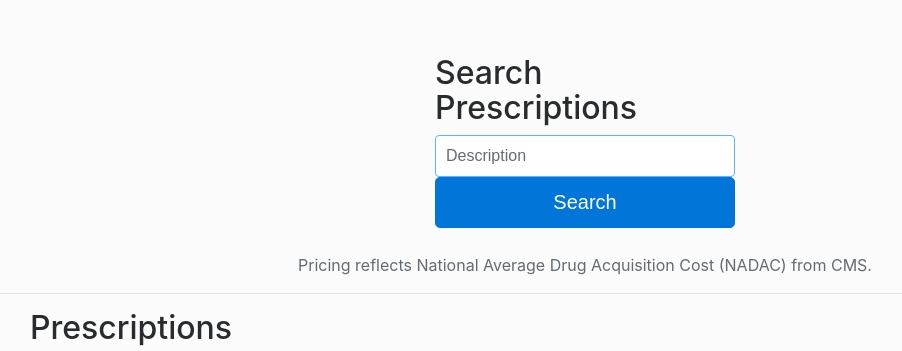
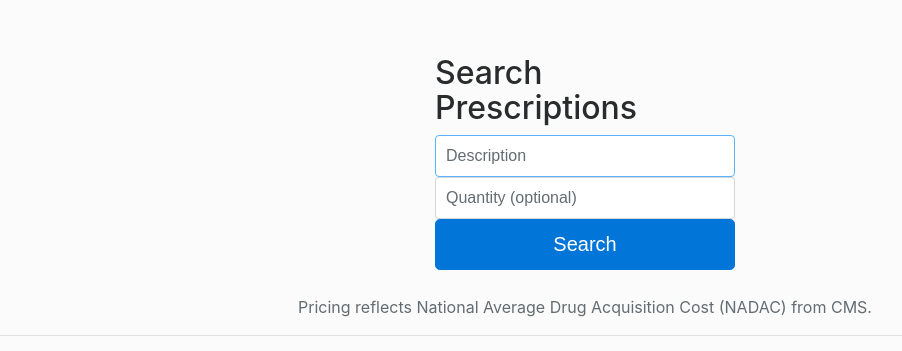
Before and after one commit to DEV3L/meda-sync-search, a Flask app: template templates/prescriptions.jinja in a window 1280 px wide. Shown: the top 351 px of the page, without its empty margins (55-957 px from the left). Run offline with Flask 2, Linux system fonts and the light colour scheme; the template is opened without the code that fills it, so the values that code supplies are empty; some libraries are stand-ins or nearby versions.

Commit message:
Add quantity to prescription search

```diff
--- a/server.py
+++ b/server.py
@@ -30,14 +30,13 @@ def equipment():
     return jsonify(search_response)
 
 
-
 @app.route('/search', methods=['GET', 'POST'])
 def search():
     search_response = _search('search_prescription')
     return _render_template('prescriptions.jinja', search_response)
 
 
-@app.route('/search_prescription', methods=['GET', 'POST'])
+@app.route('/search_prescriptions', methods=['GET', 'POST'])
 def search_prescription():
     search_response = _search('search_prescription')
     return _render_template('prescriptions.jinja', search_response)
@@ -48,25 +47,22 @@ def search_equipment():
     return _render_template('equipment.jinja', search_response)
 
 
-@app.route('/search_description', methods=['GET', 'POST'])
-def search_description():
-    search_response = _search('search_description', include_fuzzy=False)
-    return _render_template('prescriptions.jinja', search_response)
-
-
 def _search(form_name, *, include_fuzzy=True, is_equipment=False):
     args = request.get_json() or request.values
+
     search_str = args.get('search', '')
-    prescriptions_response = search_items(search_str, form_name,
+    quantity_str = args.get('quantity', '')
+
+    prescriptions_response = search_items(search_str, quantity_str, form_name,
                                           include_fuzzy=include_fuzzy, is_equipment=is_equipment)
     return prescriptions_response
 
 
-def search_items(search_str, form_name, *, include_fuzzy=True, is_equipment=False):
+def search_items(search_str, quantity_str, form_name, *, include_fuzzy=True, is_equipment=False):
     loader = _loader_factory(is_equipment)
 
     _items = loader.list
-    search = Search(search_str, _items)
+    search = Search(search_str, _items, quantity=quantity_str)
 
     if not include_fuzzy:
         search.value_fuzzy = None
@@ -77,6 +73,7 @@ def search_items(search_str, form_name, *, include_fuzzy=True, is_equipment=Fals
         'form_name': form_name,
         '_search': search_str,
         '_search_fuzzy': search.value_fuzzy,
+        '_quantity': quantity_str,
         'data': [item.__dict__ for item in _items]
     }
 
--- a/templates/index.jinja
+++ b/templates/index.jinja
@@ -3,7 +3,7 @@
     <div class="container-fluid">
         <h1>Meda-Sync Search</h1>
         <ul>
-            <li><a href="/search_prescription">Prescription Search</a></li>
+            <li><a href="/search_prescriptions">Prescription Search</a></li>
             <li><a href="/search_equipment">Equipment Search</a></li>
         </ul>
     </div>
--- a/templates/prescriptions.jinja
+++ b/templates/prescriptions.jinja
@@ -4,9 +4,10 @@
     <div class="container-fluid">
         <form class="form-signin" action="{{ url_for(form_name) }}" method="post">
             <h2 class="form-signin-heading">Search Prescriptions</h2>
-            <label for="inputEmail" class="sr-only">Description</label>
             <input type="text" name="search" id="search" class="form-control"
                    placeholder="Description" autofocus value="{{ _search }}">
+            <input type="number" maxlength="3" name="quantity" id="quantity" class="form-control"
+                   placeholder="Quantity (optional)" autofocus value="{{ _quantity }}">
             <button class="btn btn-lg btn-primary btn-block" type="submit">Search</button>
         </form>
         <p class="text-muted text-center">Pricing reflects National Average Drug Acquisition Cost (NADAC) from CMS.</p>
@@ -25,13 +26,19 @@
                         <th>High Cost</th>
                         <th>Pricing Unit</th>
                         <th>Cost Per Unit</th>
+                        {% if _quantity %}
+                            <th>Quantity Cost</th>
+                        {% endif %}
                     </tr>
                     {% for prescription in data %}
                         <tr title="{{ prescription['fuzzy'] }}">
                             <td>{{ prescription['description'] }}</td>
                             <td>{{ prescription['is_high_cost'] }}</td>
                             <td>{{ prescription['pricing_unit'] }}</td>
-                            <td>{{ prescription['cost_per_unit'] }}</td>
+                            <td>${{ prescription['cost_per_unit'] }}</td>
+                            {% if _quantity %}
+                                <td>${{ prescription['quantity_cost'] }}</td>
+                            {% endif %}
                         </tr>
                     {% endfor %}
                 </table>
```
Also changed, not shown: app/meda_sync_search/services/search.py (+6 -1 lines).
